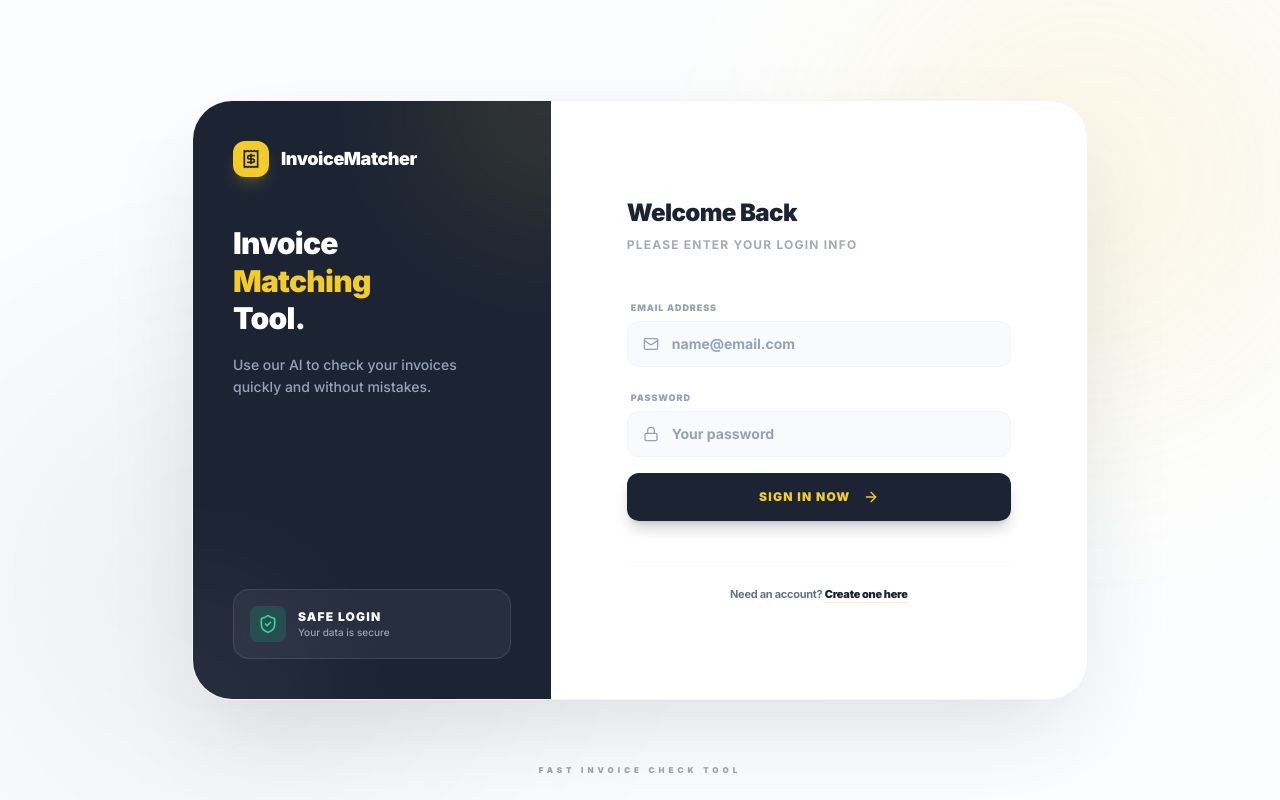
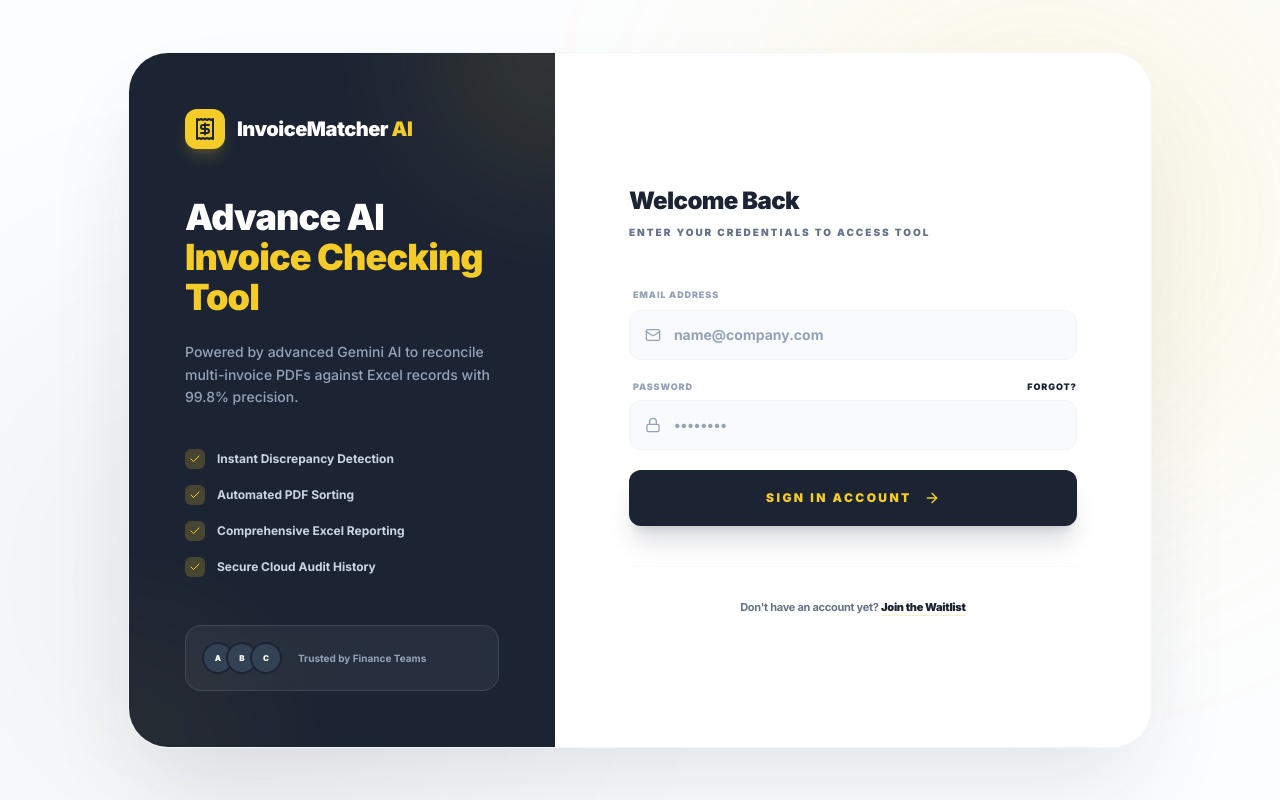
Before and after one commit to Vikas1992-1/Invoice-Matcher-, a React (Vite) app: page / in a window 1280 px wide. Built offline with nearby package versions, Linux system fonts and the light colour scheme.

Commit message:
feat: Update login component styling and icons
Refactors the Login component with improved styling, including background animations and larger gradients for a more engaging visual experience. Updates several icons to enhance clarity and user feedback.

```diff
--- a/components/Login.tsx
+++ b/components/Login.tsx
@@ -1,6 +1,6 @@
 import React, { useState } from 'react';
 import { supabase } from '../services/supabase';
-import { Mail, Lock, Loader2, ArrowRight, Sparkles, CheckCircle2, AlertTriangle, Receipt, User, ShieldCheck } from 'lucide-react';
+import { Mail, Lock, Loader2, ArrowRight, CheckCircle2, AlertTriangle, Receipt, User, Sparkles, Check } from 'lucide-react';
 
 const Login: React.FC = () => {
   const [isLogin, setIsLogin] = useState(true);
@@ -50,82 +50,98 @@
   };
 
   return (
-    <div className="min-h-screen w-full flex items-center justify-center bg-[#fcfdfe] overflow-hidden p-4 md:p-8">
+    <div className="min-h-screen w-full flex items-center justify-center bg-[#fcfdfe] overflow-hidden p-6">
+      {/* Background Decor */}
       <div className="fixed inset-0 z-0 pointer-events-none">
-        <div className="absolute top-[-10%] right-[-5%] w-[500px] h-[500px] bg-[#f4cc2a]/10 rounded-full blur-[100px] animate-blob"></div>
-        <div className="absolute bottom-[-10%] left-[-5%] w-[600px] h-[600px] bg-[#1c2434]/5 rounded-full blur-[120px] animate-blob animation-delay-2000"></div>
-        <div className="absolute top-1/2 left-1/2 -translate-x-1/2 -translate-y-1/2 w-full h-full opacity-[0.02]" style={{ backgroundImage: 'radial-gradient(#1c2434 1px, transparent 1px)', backgroundSize: '32px 32px' }}></div>
+        <div className="absolute top-[-10%] right-[-5%] w-[600px] h-[600px] bg-[#f4cc2a]/10 rounded-full blur-[120px]"></div>
+        <div className="absolute bottom-[-10%] left-[-5%] w-[600px] h-[600px] bg-[#1c2434]/5 rounded-full blur-[120px]"></div>
       </div>
 
-      <div className="relative z-10 w-full max-w-4xl bg-white rounded-[2.5rem] shadow-[0_40px_100px_-20px_rgba(28,36,52,0.15)] border border-slate-100 overflow-hidden flex flex-col md:flex-row min-h-[600px]">
-        <div className="hidden md:flex w-2/5 bg-[#1c2434] relative p-10 flex-col justify-between overflow-hidden">
+      <div className="relative z-10 w-full max-w-5xl bg-white rounded-[2.5rem] shadow-[0_50px_100px_-20px_rgba(28,36,52,0.12)] border border-slate-100 overflow-hidden flex flex-col md:flex-row min-h-[640px]">
+
+        {/* Left Column: Branding & Info */}
+        <div className="w-full md:w-5/12 bg-[#1c2434] p-10 md:p-14 text-white relative flex flex-col justify-between overflow-hidden">
           <div className="absolute top-0 right-0 w-64 h-64 bg-[#f4cc2a]/10 rounded-full -mr-32 -mt-32 blur-3xl"></div>
-          <div className="absolute bottom-0 left-0 w-64 h-64 bg-white/5 rounded-full -ml-32 -mb-32 blur-3xl"></div>
+          <div className="absolute bottom-0 left-0 w-64 h-64 bg-[#f4cc2a]/5 rounded-full -ml-32 -mb-32 blur-3xl"></div>
 
           <div className="relative z-10">
             <div className="flex items-center gap-3 mb-12">
               <div className="bg-[#f4cc2a] p-2 rounded-xl shadow-lg shadow-[#f4cc2a]/20">
-                <Receipt className="w-5 h-5 text-[#1c2434]" />
+                <Receipt className="w-6 h-6 text-[#1c2434]" />
               </div>
-              <span className="text-white font-black text-lg tracking-tight">InvoiceMatcher</span>
+              <h1 className="text-xl font-black tracking-tight">InvoiceMatcher <span className="text-[#f4cc2a]">AI</span></h1>
             </div>
 
-            <h2 className="text-3xl font-black text-white leading-tight tracking-tight mb-4">
-              Invoice <br/>
-              <span className="text-[#f4cc2a]">Matching</span> <br/>
-              Tool.
+            <h2 className="text-3xl md:text-4xl font-black leading-tight mb-6 tracking-tight">
+              Advance AI <br/>
+              <span className="text-[#f4cc2a]">Invoice Checking Tool</span>
             </h2>
-            <p className="text-slate-400 text-sm font-medium leading-relaxed max-w-[240px]">
-              Use our AI to check your invoices quickly and without mistakes.
+
+            <p className="text-slate-400 text-sm font-medium mb-10 leading-relaxed max-w-xs">
+              Powered by advanced Gemini AI to reconcile multi-invoice PDFs against Excel records with 99.8% precision.
             </p>
+
+            <ul className="space-y-4">
+              {[
+                "Instant Discrepancy Detection",
+                "Automated PDF Sorting",
+                "Comprehensive Excel Reporting",
+                "Secure Cloud Audit History"
+              ].map((text, i) => (
+                <li key={i} className="flex items-center gap-3 text-xs font-bold text-slate-300">
+                  <div className="bg-[#f4cc2a]/20 p-1 rounded-md">
+                    <Check className="w-3 h-3 text-[#f4cc2a]" />
+                  </div>
+                  {text}
+                </li>
+              ))}
+            </ul>
           </div>
 
-          <div className="relative z-10 flex items-center gap-3 bg-white/5 p-4 rounded-2xl border border-white/10 backdrop-blur-sm">
-            <div className="bg-emerald-500/20 p-2 rounded-lg">
-               <ShieldCheck className="w-5 h-5 text-emerald-400" />
-            </div>
-            <div>
-              <p className="text-white text-xs font-black uppercase tracking-widest">Safe Login</p>
-              <p className="text-[10px] text-slate-400 font-medium">Your data is secure</p>
-            </div>
+          <div className="relative z-10 pt-12 mt-auto">
+             <div className="flex items-center gap-4 p-4 bg-white/5 rounded-2xl border border-white/10 backdrop-blur-sm">
+                <div className="flex -space-x-2">
+                   {[1,2,3].map(i => (
+                     <div key={i} className="w-8 h-8 rounded-full border-2 border-[#1c2434] bg-slate-700 flex items-center justify-center text-[8px] font-black">
+                        {String.fromCharCode(64 + i)}
+                     </div>
+                   ))}
+                </div>
+                <p className="text-[10px] font-bold text-slate-400">Trusted by Finance Teams</p>
+             </div>
           </div>
         </div>
 
-        <div className="flex-1 p-8 md:p-12 flex flex-col justify-center bg-white">
-          <div className="max-w-sm mx-auto w-full">
-            <div className="mb-8 md:hidden text-center">
-               <div className="inline-flex items-center justify-center w-14 h-14 rounded-2xl bg-[#1c2434] mb-4">
-                  <Receipt className="w-7 h-7 text-[#f4cc2a]" />
-               </div>
-            </div>
-
-            <div className="mb-10 text-center md:text-left">
-              <h1 className="text-2xl font-black text-[#1c2434] tracking-tight mb-2">
-                {isLogin ? 'Welcome Back' : 'Create Account'}
-              </h1>
-              <p className="text-slate-500 text-xs font-bold uppercase tracking-widest opacity-60">
-                {isLogin ? 'Please enter your login info' : 'Sign up to start checking invoices'}
+        {/* Right Column: Form */}
+        <div className="w-full md:w-7/12 p-10 md:p-14 bg-white flex flex-col justify-center">
+          <div className="max-w-md mx-auto w-full">
+            <div className="mb-10">
+              <h3 className="text-2xl font-black text-[#1c2434] tracking-tight mb-2">
+                {isLogin ? 'Welcome Back' : 'Get Started'}
+              </h3>
+              <p className="text-slate-500 text-[10px] font-black uppercase tracking-[0.2em]">
+                {isLogin ? 'Enter your credentials to access tool' : 'Create an account to begin matching'}
               </p>
             </div>
 
             {error && (
-              <div className="mb-6 p-4 rounded-xl bg-red-50 border border-red-100 flex items-start gap-3 animate-in fade-in slide-in-from-top-2">
+              <div className="mb-6 p-4 rounded-2xl bg-red-50 border border-red-100 flex items-start gap-3 animate-in fade-in slide-in-from-top-2">
                 <AlertTriangle className="w-4 h-4 text-red-500 shrink-0 mt-0.5" />
                 <p className="text-[10px] text-red-700 font-black leading-tight uppercase tracking-tight">{error}</p>
               </div>
             )}
 
             {message && (
-               <div className="mb-6 p-4 rounded-xl bg-emerald-50 border border-emerald-100 flex items-start gap-3 animate-in fade-in slide-in-from-top-2">
+               <div className="mb-6 p-4 rounded-2xl bg-emerald-50 border border-emerald-100 flex items-start gap-3 animate-in fade-in slide-in-from-top-2">
                  <CheckCircle2 className="w-4 h-4 text-emerald-500 shrink-0 mt-0.5" />
                  <p className="text-[10px] text-emerald-700 font-black leading-tight uppercase tracking-tight">{message}</p>
                </div>
             )}
 
-            <form onSubmit={handleSubmit} className="space-y-4">
+            <form onSubmit={handleSubmit} className="space-y-5">
               {!isLogin && (
-                <div className="space-y-1">
-                  <label className="text-[9px] font-black text-slate-400 ml-1 uppercase tracking-widest">Your Full Name</label>
+                <div className="space-y-1.5">
+                  <label className="text-[9px] font-black text-slate-400 ml-1 uppercase tracking-widest">Full Name</label>
                   <div className="relative group">
                     <div className="absolute inset-y-0 left-0 pl-4 flex items-center pointer-events-none">
                       <User className="h-4 w-4 text-slate-400 group-focus-within:text-[#1c2434] transition-colors" />
@@ -133,8 +149,8 @@
                     <input
                       type="text"
                       required
-                      className="block w-full pl-11 pr-4 py-3 bg-slate-50 border border-slate-100 rounded-xl text-sm text-slate-900 placeholder-slate-400 focus:outline-none focus:ring-4 focus:ring-[#1c2434]/5 focus:border-[#1c2434] transition-all font-bold"
-                      placeholder="e.g. John Doe"
+                      className="block w-full pl-11 pr-4 py-3.5 bg-slate-50 border border-slate-100 rounded-xl text-sm text-slate-900 placeholder-slate-400 focus:outline-none focus:ring-4 focus:ring-[#1c2434]/5 focus:border-[#1c2434] transition-all font-bold"
+                      placeholder="John Doe"
                       value={name}
                       onChange={(e) => setName(e.target.value)}
                     />
@@ -142,7 +158,7 @@
                 </div>
               )}
 
-              <div className="space-y-1">
+              <div className="space-y-1.5">
                 <label className="text-[9px] font-black text-slate-400 ml-1 uppercase tracking-widest">Email Address</label>
                 <div className="relative group">
                   <div className="absolute inset-y-0 left-0 pl-4 flex items-center pointer-events-none">
@@ -151,16 +167,21 @@
                   <input
                     type="email"
                     required
-                    className="block w-full pl-11 pr-4 py-3 bg-slate-50 border border-slate-100 rounded-xl text-sm text-slate-900 placeholder-slate-400 focus:outline-none focus:ring-4 focus:ring-[#1c2434]/5 focus:border-[#1c2434] transition-all font-bold"
-                    placeholder="name@email.com"
+                    className="block w-full pl-11 pr-4 py-3.5 bg-slate-50 border border-slate-100 rounded-xl text-sm text-slate-900 placeholder-slate-400 focus:outline-none focus:ring-4 focus:ring-[#1c2434]/5 focus:border-[#1c2434] transition-all font-bold"
+                    placeholder="name@company.com"
                     value={email}
                     onChange={(e) => setEmail(e.target.value)}
                   />
                 </div>
               </div>
 
-              <div className="space-y-1">
-                <label className="text-[9px] font-black text-slate-400 ml-1 uppercase tracking-widest">Password</label>
+              <div className="space-y-1.5">
+                <div className="flex justify-between items-center">
+                   <label className="text-[9px] font-black text-slate-400 ml-1 uppercase tracking-widest">Password</label>
+                   {isLogin && (
+                      <button type="button" className="text-[9px] font-black text-[#1c2434] uppercase tracking-widest hover:text-[#f4cc2a] transition-colors">Forgot?</button>
+                   )}
+                </div>
                 <div className="relative group">
                   <div className="absolute inset-y-0 left-0 pl-4 flex items-center pointer-events-none">
                     <Lock className="h-4 w-4 text-slate-400 group-focus-within:text-[#1c2434] transition-colors" />
@@ -169,8 +190,8 @@
                     type="password"
                     required
                     minLength={6}
-                    className="block w-full pl-11 pr-4 py-3 bg-slate-50 border border-slate-100 rounded-xl text-sm text-slate-900 placeholder-slate-400 focus:outline-none focus:ring-4 focus:ring-[#1c2434]/5 focus:border-[#1c2434] transition-all font-bold"
-                    placeholder="Your password"
+                    className="block w-full pl-11 pr-4 py-3.5 bg-slate-50 border border-slate-100 rounded-xl text-sm text-slate-900 placeholder-slate-400 focus:outline-none focus:ring-4 focus:ring-[#1c2434]/5 focus:border-[#1c2434] transition-all font-bold"
+                    placeholder="••••••••"
                     value={password}
                     onChange={(e) => setPassword(e.target.value)}
                   />
@@ -180,41 +201,37 @@
               <button
                 type="submit"
                 disabled={loading}
-                className="w-full h-12 bg-[#1c2434] text-[#f4cc2a] font-black rounded-xl shadow-lg shadow-[#1c2434]/20 hover:shadow-xl hover:shadow-[#1c2434]/30 transform transition-all active:scale-[0.98] flex items-center justify-center gap-3 text-xs uppercase tracking-widest mt-6"
+                className="w-full h-14 bg-[#1c2434] text-[#f4cc2a] font-black rounded-xl shadow-xl shadow-[#1c2434]/15 hover:shadow-2xl hover:shadow-[#1c2434]/25 transform transition-all active:scale-[0.98] flex items-center justify-center gap-3 text-xs uppercase tracking-[0.2em] mt-8 group"
               >
                 {loading ? (
                   <Loader2 className="w-5 h-5 animate-spin" />
                 ) : (
                   <>
-                    <span>{isLogin ? 'Sign In Now' : 'Sign Up Now'}</span>
-                    <ArrowRight className="w-4 h-4" />
+                    <span>{isLogin ? 'Sign In Account' : 'Create Free Account'}</span>
+                    <ArrowRight className="w-4 h-4 group-hover:translate-x-1 transition-transform" />
                   </>
                 )}
               </button>
             </form>
 
-            <div className="mt-10 pt-6 border-t border-slate-50 text-center">
+            <div className="mt-10 pt-8 border-t border-slate-50 text-center">
               <p className="text-slate-500 text-[11px] font-bold tracking-tight">
-                {isLogin ? "Need an account? " : "Already have an account? "}
+                {isLogin ? "Don't have an account yet? " : "Already have an account? "}
                 <button
                   onClick={() => {
                       setIsLogin(!isLogin);
                       setError(null);
                       setMessage(null);
                   }}
-                  className="font-black text-[#1c2434] hover:text-[#f4cc2a] transition-all decoration-[#f4cc2a]/30 hover:decoration-[#f4cc2a] underline underline-offset-4"
+                  className="font-black text-[#1c2434] hover:text-[#f4cc2a] transition-all underline underline-offset-4 decoration-[#f4cc2a]/30"
                 >
-                  {isLogin ? 'Create one here' : 'Go to login'}
+                  {isLogin ? 'Join the Waitlist' : 'Login instead'}
                 </button>
               </p>
             </div>
           </div>
         </div>
       </div>
-
-      <div className="fixed bottom-6 text-center w-full z-0 opacity-40">
-         <p className="text-[8px] text-[#1c2434] font-black uppercase tracking-[0.5em]">Fast Invoice Check Tool</p>
-      </div>
     </div>
   );
 };
```
